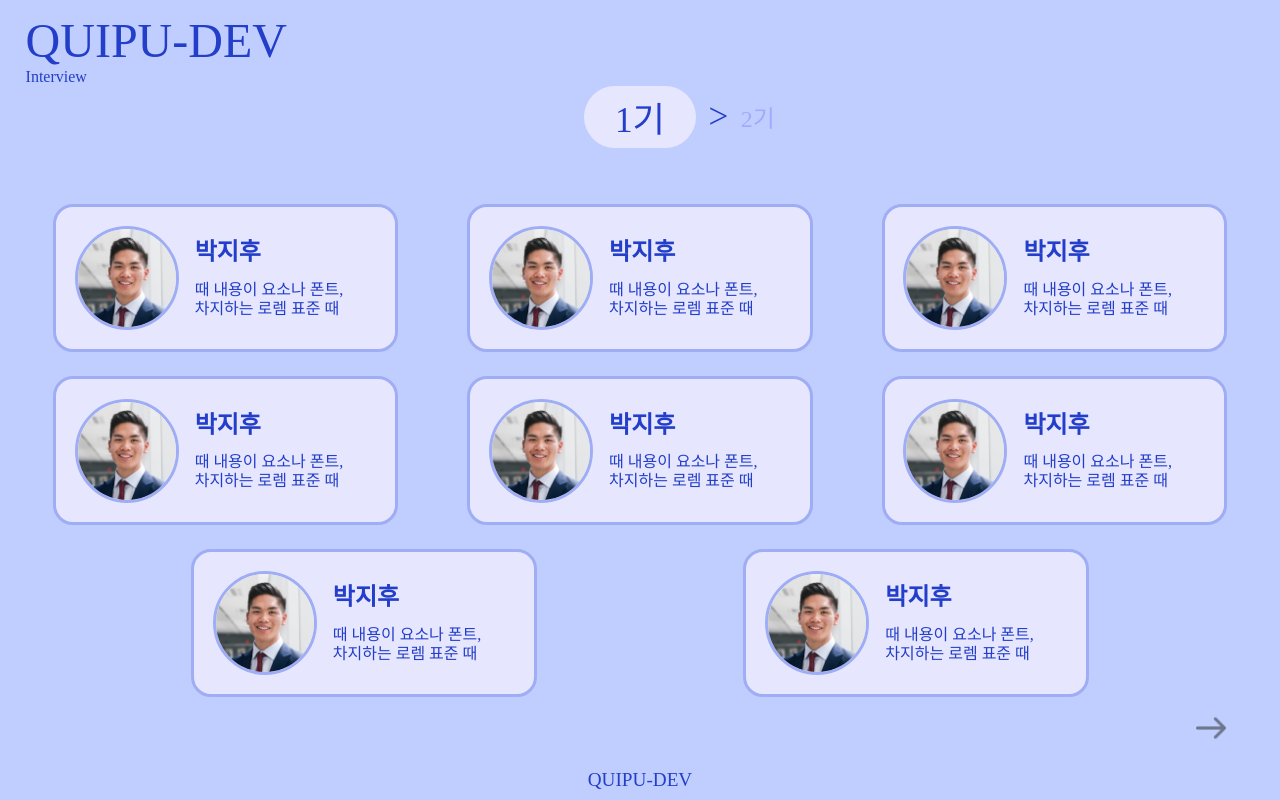
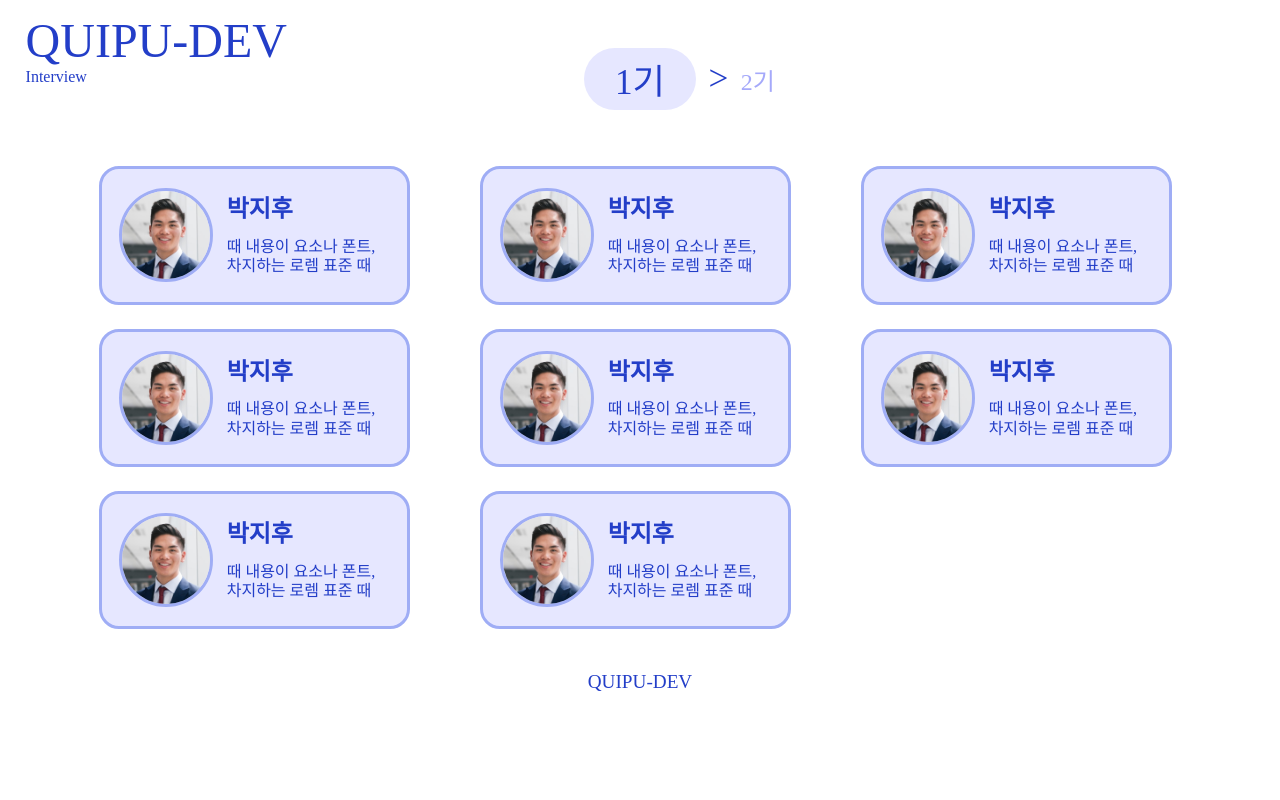
Before and after one commit to Quipu-Developers/quipu-main-frontend, a React (Create React App) app: page /interview in a window 1280 px wide. Built offline with nearby package versions, Linux system fonts and the light colour scheme; some icons are missing; a web font is replaced by a local one.

Commit message:
Style: interview 페이지 네비바, 프로필박스 배치 수정

```diff
--- a/src/page/Interview/Interview.css
+++ b/src/page/Interview/Interview.css
@@ -3,9 +3,13 @@
     height: 100vh;
     overflow-y: auto;
     font-family: "NEXON Lv2 Gothic";
+    background-color: white;
+    position: relative;
 }
 
 /*상단바*/
+
+
 
 .interview-navbar {
     width: 100%;
@@ -28,6 +32,7 @@
     font-weight: 400;
     color: #233EC8;
     position: relative;
+    z-index: 5;
     &::after {
         position: absolute;
         top: 0;
@@ -69,12 +74,28 @@
     }
 }
 
+@media (min-width: 901px) {
+    .interview-navbar {
+        position: absolute;
+        top: 0;
+        left: 0;
+        z-index: 3;
+    }
+
+    .interview-index-container {
+        margin-top: 3rem;
+        position: relative;
+        z-index: 4;
+    }
+}
+
 .interview-index-container {
     width: 100%;
     display: flex;
     flex-direction: row;
     justify-content: center;
 }
+
 
 .interview-index {
     width: 35%;
@@ -171,9 +192,10 @@
     width: 100%;
     display: inline-flex;
     flex-direction: row;
-    justify-content: space-evenly;
+    justify-content:start;
     align-items: center;
     flex-wrap: wrap;
+    padding: 0 5%;
 }
 
 .interview-profilebox {
@@ -184,7 +206,10 @@
     transition: border 0.3s ease-out;
     border-radius: 20px;
     padding: 0.2rem 1% 0.2rem 0;
-    margin: 0.5rem 1rem 1rem 1rem;
+    margin-top: 0.5rem;
+    margin-bottom: 1rem;
+    margin-right: calc((100% - 3 * (27% + 3px)) / 6);
+    margin-left: calc((100% - 3 * (27% + 3px)) / 6);
     word-break: keep-all;
 
     display: flex;
@@ -297,22 +322,6 @@
     }
 }
 
-/* 페이지네이션 */
-
-.interview-pagination {
-    width: 100%;
-    padding-right: 4.2%;
-    display: flex;
-    flex-direction: row;
-    justify-content: flex-end;
-}
-
-.interview-pagination img {
-    width: 30px;
-    cursor: pointer;
-    opacity: 0.5;
-}
-
 /* 푸터 */
 
 .interview-footer {
--- a/src/page/Interview/Interview.jsx
+++ b/src/page/Interview/Interview.jsx
@@ -1,6 +1,6 @@
 import { NavHashLink as NavLink } from 'react-router-hash-link';
-import { useNavigate, useParamsm, Link } from 'react-router-dom';
-import { useState, useEffect } from 'react';
+import { useNavigate, useParams } from 'react-router-dom';
+import { useState } from 'react';
 import './Interview.css';
 import { interview_data } from '../../data/interview_data.jsx';
 import * as SolarIconSet from "solar-icon-set";
@@ -8,18 +8,11 @@ import * as SolarIconSet from "solar-icon-set";
 function Interview() {
   const navigate = useNavigate();
   const [index, setIndex] = useState(0);
-  const [windowWidth, setWindowWidth] = useState(window.outerWidth);
-
-  useEffect(() => {
-    const handleResize = () => setWindowWidth(window.outerWidth);
-    window.addEventListener('resize', handleResize);
-    return () => window.removeEventListener('resize', handleResize);
-  }, []);
 
   return (
     <div className="interview-container">
       <div className="interview-navbar">
-        <section className="interview-logo"><NavLink to="/#home" smooth>QUIPU-DEV</NavLink></section>
+        <div className="interview-logo"><NavLink to="/#home" smooth>QUIPU-DEV</NavLink></div>
         <p>Interview</p>
       </div>
       <div className="interview-index-container">
@@ -81,12 +74,6 @@ function Interview() {
         }
       </div>
 
-      <div className="interview-pagination">
-        {
-          (windowWidth > 900) && (<img src={process.env.PUBLIC_URL + '/Interview-img/arrow.png'} />)
-        }
-      </div>
-
       <div className="interview-footer">
         <p>QUIPU-DEV</p>
       </div>
```
